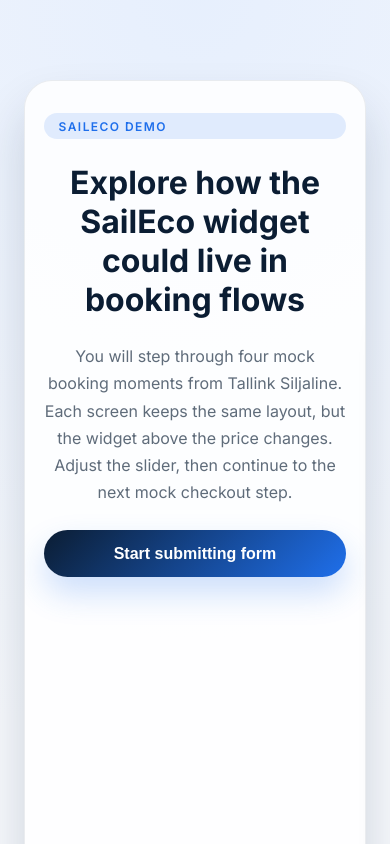
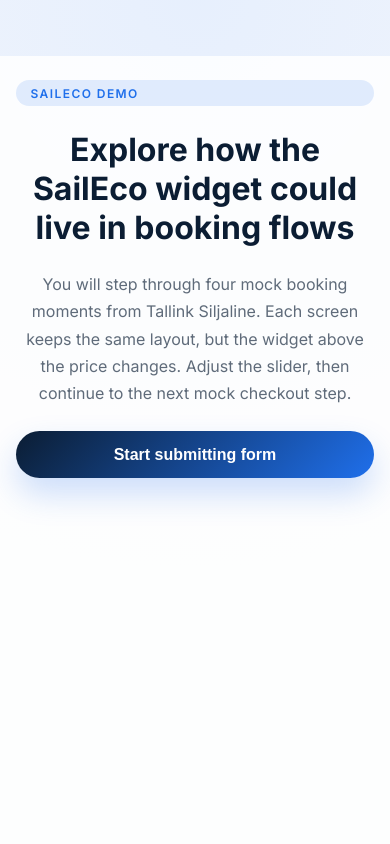
Before and after one commit to JonBacc/SailEco-widgets, a React (Vite) app: page / in a window 390 px wide. Shown: the top 844 px of the page. Built offline with nearby package versions, Linux system fonts and the light colour scheme.

Commit message:
Fixed mobile view.

```diff
--- a/src/styles.css
+++ b/src/styles.css
@@ -619,25 +619,73 @@
 }
 
 @media (max-width: 720px) {
+  .page-shell {
+    padding: 2rem 0 2.5rem;
+    max-width: 100%;
+  }
+
   .view-panel {
-    padding: 2rem 1.2rem;
+    padding: 1.5rem 1rem;
+  }
+
+  .view-viewport {
+    border-radius: 0;
+    box-shadow: none;
+    border: none;
+    max-width: 100%;
+    margin: 0;
+  }
+
+  .booking-shell {
+    max-width: 100%;
   }
 
   .booking-shell__grid {
     grid-template-columns: 1fr;
   }
 
+  .booking-shell__summary {
+    margin: 0;
+    border-radius: 0;
+    box-shadow: none;
+    border: none;
+    padding: 1.25rem 1.1rem 1.5rem;
+  }
+
   .booking-shell__header-aux {
     align-items: flex-start;
     text-align: left;
+    width: 100%;
   }
 
   .booking-shell__meta {
     text-align: left;
   }
 
+  .booking-shell__itinerary {
+    padding: 1rem 0;
+    border-radius: 0;
+    background: transparent;
+    border-bottom: 1px solid rgba(11, 29, 51, 0.1);
+    border-top: 1px solid rgba(11, 29, 51, 0.1);
+  }
+
+  .booking-shell__itinerary--inline {
+    margin-bottom: 1.2rem;
+    background: transparent;
+  }
+
   .booking-shell__widget-slot {
     justify-content: flex-start;
+  }
+
+  .booking-shell__widget-slot .widget-card {
+    width: 100%;
+    max-width: none;
+    border-radius: 12px;
+    border: 1px solid rgba(11, 29, 51, 0.08);
+    padding: 1.4rem 1.5rem;
+    margin: 0;
   }
 
   .form-actions {
```
